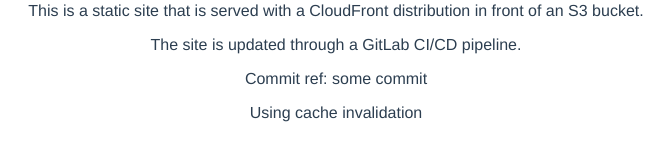
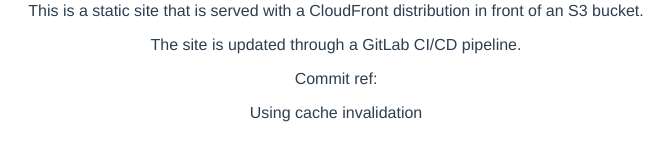
Before and after one commit to danieldev0724/django-postgres-vue-gitlab-ecs, a Vue app: page / in a window 1280 px wide. Shown: the part 368-528 px from the top of the page, without its empty margins (304-974 px from the left). Built offline with nearby package versions, Linux system fonts and the light colour scheme.

Commit message:
debugging env vars

```diff
--- a/src/components/HelloWorld.vue
+++ b/src/components/HelloWorld.vue
@@ -16,7 +16,7 @@
   },
   data(){
     return {
-      commit: process.env.CI_COMMIT_SHORT_SHA || 'some commit'
+      commit: process.env.CI_COMMIT_SHORT_SHA
     }
   }
 }
```
